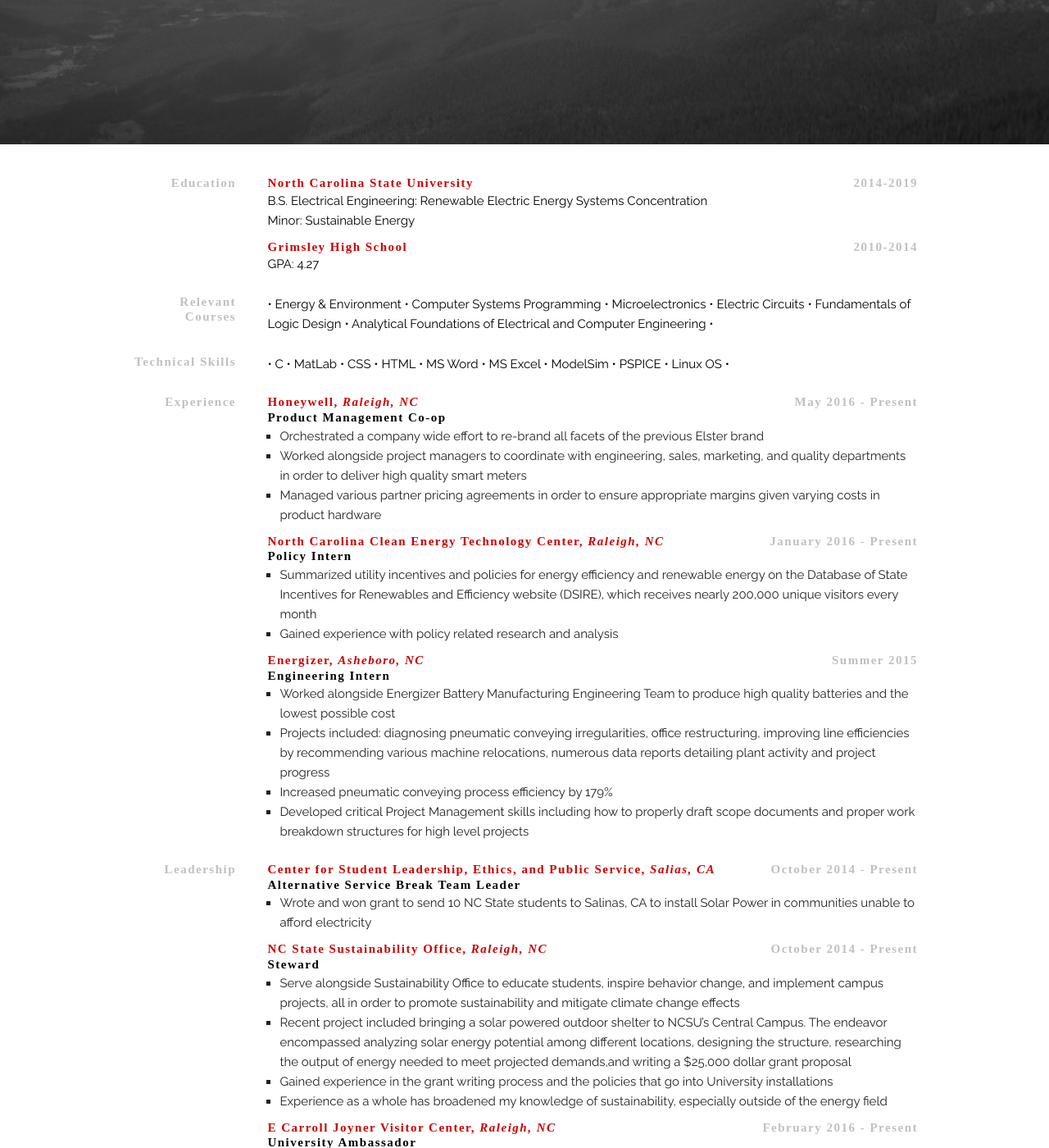
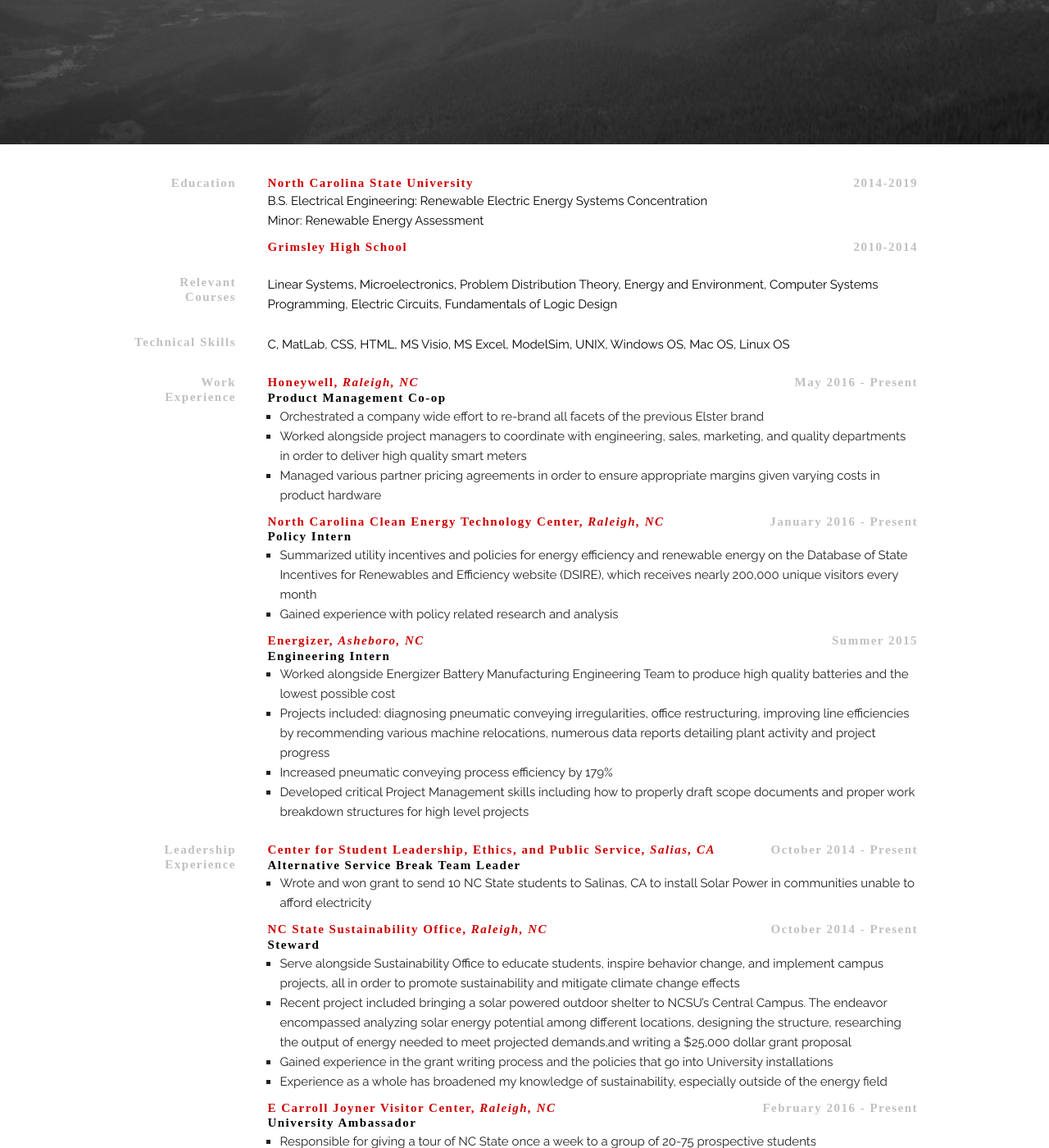
Before and after one commit to jacksoncwilliams/jackson-erin, a Jekyll site: the page built from index.html, in a window 1280 px wide and 1400 px high, scrolled down 708 px. Shown: the whole window at 82% size. Built offline with Jekyll 4.4.1, drawn with Linux system fonts in a browser that asks for light colours; nearby versions of some CDN libraries; some web fonts are replaced; some of the changed text lies outside the part shown.

Commit message:
Update index.html

```diff
--- a/index.html
+++ b/index.html
@@ -54,7 +54,7 @@
                                     <p>
                                                 B.S. Electrical Engineering: Renewable Electric Energy Systems Concentration
                                                 <br/>
-                                                Minor: Sustainable Energy
+                                                Minor: Renewable Energy Assessment
                                                 <br/>
 
                                     </p>
@@ -65,9 +65,7 @@
                                                 <a href="http://grimsley.gcsnc.com/pages/Grimsley_High">Grimsley High School</a>
                                                 <div class="date">2010-2014</div>
                                     </h2>
-                                    <p>
-                                                GPA: 4.27
-                                    </p>
+
                         </div>
 
             </div>
@@ -78,12 +76,11 @@
                         </div>
 
                         <div class="ten columns">
-                                    <p>         &#8226 Energy & Environment &#8226
-                                                Computer Systems Programming &#8226
-                                                Microelectronics &#8226
-                                                Electric Circuits &#8226
-                                                Fundamentals of Logic Design &#8226
-                                                Analytical Foundations of Electrical and Computer Engineering &#8226
+                                    <p>
+                                                Linear Systems, Microelectronics, Problem Distribution Theory,
+                                                Energy and Environment, Computer Systems Programming,
+                                                Electric Circuits, Fundamentals of Logic Design
+
                                     </p>
                         </div>
             </div>
@@ -95,9 +92,8 @@
 
                         <div class="ten columns">
                                     <p>
-                                                &#8226 C &#8226 MatLab &#8226 CSS &#8226 HTML &#8226 MS Word
-                                                &#8226 MS Excel &#8226 ModelSim &#8226 PSPICE &#8226 Linux OS
-                                                &#8226
+                                                C, MatLab, CSS, HTML, MS Visio, MS Excel, ModelSim, UNIX,
+                                                Windows OS, Mac OS, Linux OS
                                     </p>
                         </div>
             </div>
@@ -105,7 +101,7 @@
 
             <div class="container experience">
                         <div class="two columns">
-                                    <h1>Experience</h1>
+                                    <h1>Work Experience</h1>
                         </div>
 
                         <div class="ten columns">
@@ -182,7 +178,7 @@
 
             <div class="container leadership">
                         <div class="two columns">
-                                    <h1>Leadership</h1>
+                                    <h1>Leadership Experience</h1>
                         </div>
 
                         <div class="ten columns">
@@ -275,13 +271,12 @@
                         </div>
 
                         <div class="ten columns">
-                                    <p>         &#8226 Eagle Scout Award &#8226
-                                                Guilford County Schools Service Learning Diploma Recipient &#8226
-                                                National Honor Society President &#8226
-                                                Scholar Athlete Award &#8226
-                                                Academic Excellence with Special Honors &#8226
-                                                Two-time Science Olympiad Silver Medalist &#8226
-                                                AP Scholar &#8226
+                                    <p>         &#8226 Lambda Chi Alpha Fraternity Leadership &#8226
+                                                NC State LEAD Award Nominee  &#8226 Eagle Scout Award
+                                                &#8226 NC State Professional Development Certification
+                                                &#8226 Guilford County Schools Service Learning Diploma
+                                                Recipient &#8226
+
                                     </p>
                         </div>
             </div>
```
